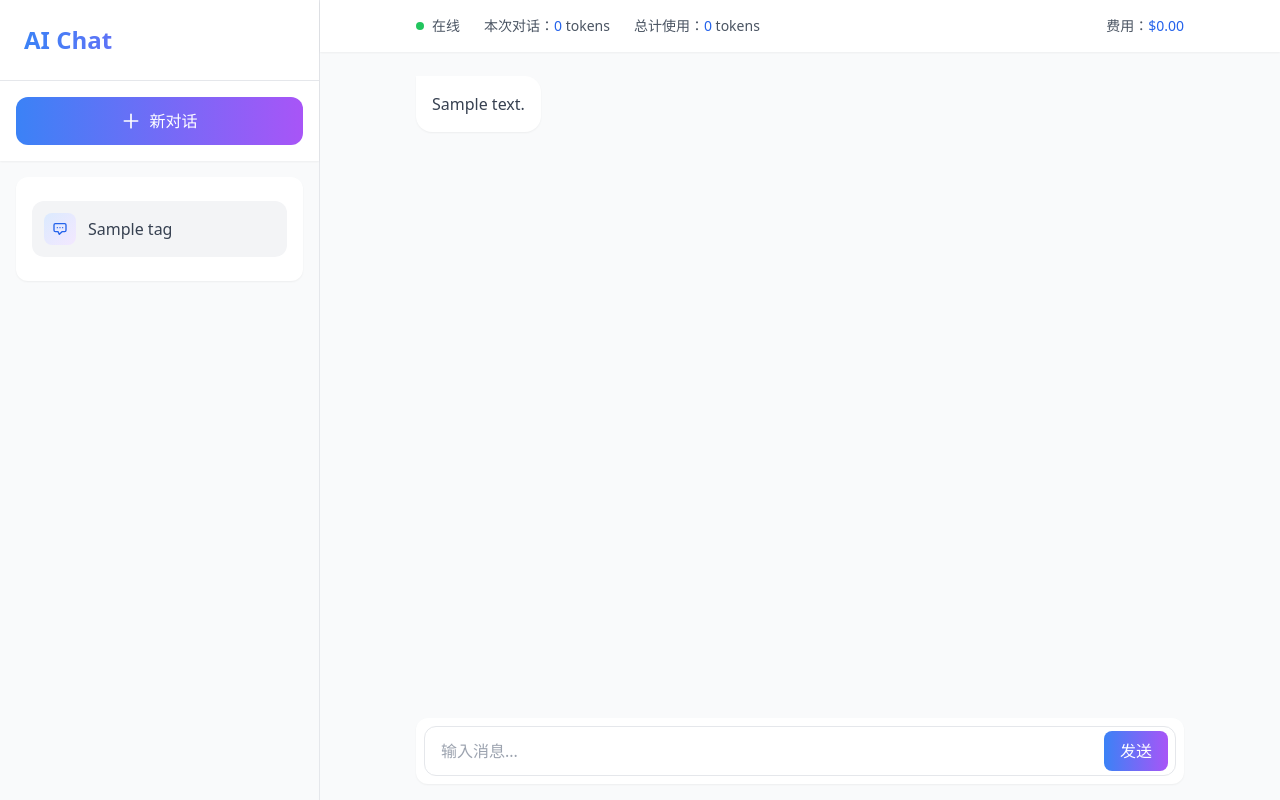
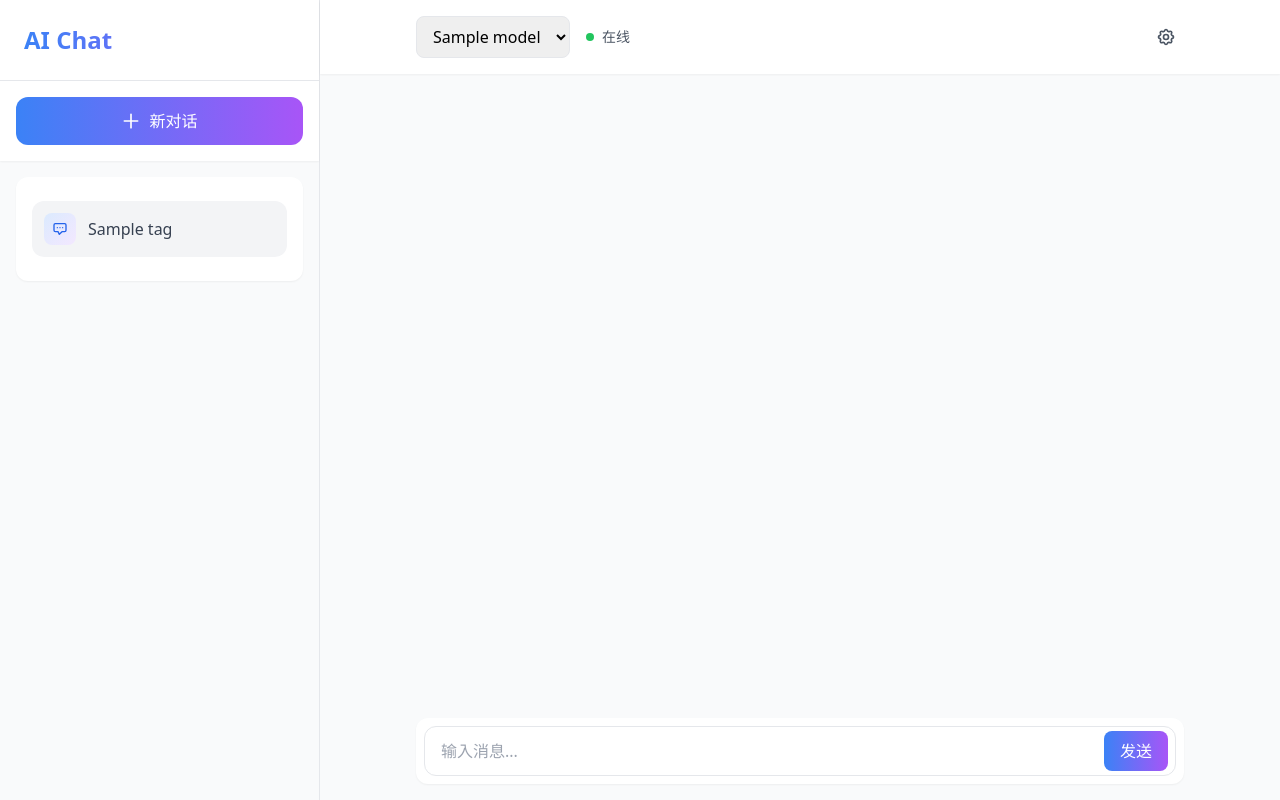
Before and after one commit to HFHL/LLM-WEBUI, a Flask app: template templates/chat.html in a window 1280 px wide. Run offline with Flask 3, Linux system fonts and the light colour scheme; the template is opened without the code that fills it: most values are stand-ins (such as "Sample title", 1, 10 or a date in 2020); style sheets or scripts are compiled from the project's sources.

Commit message:
✨ feat: major updates and improvements
- 🎨 Add multi-model support with config.yaml
- 💄 Redesign UI with Tailwind CSS
- 🔧 Add API key management
- 📊 Add token usage tracking per conversation
- 📝 Update README with emojis and better structure
- 🗃️ Improve database schema for usage stats

```diff
--- a/app.py
+++ b/app.py
@@ -1,18 +1,13 @@
 from flask import Flask, render_template, request, jsonify
 from openai import OpenAI
 import database as db
+import yaml
 
 app = Flask(__name__, static_folder='static')
 
-# 配置OpenAI客户端
-client = OpenAI(
-    api_key="sk-5aR4NN53msPzKfSF1995F0D3673841F3A3Bf4131110375Bd",
-    base_url="https://az.gptplus5.com/v1"  # 请替换为实际的base URL
-)
-
-# 用于跟踪总使用量
-total_tokens = 0
-total_cost = 0
+# 读取配置文件
+with open('config.yaml', 'r') as file:
+    config = yaml.safe_load(file)
 
 # 初始化数据库
 db.init_db()
@@ -20,25 +15,38 @@
 @app.route('/')
 def home():
     tags = db.get_all_tags()
-    return render_template('chat.html', tags=tags)
+    models = config.get('models', {})
+    api_key = db.get_api_key()  # 新增：获取API key
+    return render_template('chat.html', tags=tags, models=models, api_key=api_key)
 
-@app.route('/create_tag', methods=['POST'])
-def create_tag():
-    name = request.json.get('name', f'对话 {len(db.get_all_tags()) + 1}')
-    tag_id = db.create_tag(name)
-    return jsonify({"tag_id": tag_id, "name": name})
-
-@app.route('/get_history/<int:tag_id>')
-def get_history(tag_id):
-    history = db.get_conversation_history(tag_id)
-    return jsonify({"history": history})
+@app.route('/update_api_key', methods=['POST'])
+def update_api_key():
+    api_key = request.json.get('api_key')
+    db.update_api_key(api_key)  # 新增：更新API key
+    return jsonify({"status": "success"})
 
 @app.route('/chat', methods=['POST'])
 def chat():
-    global total_tokens, total_cost
     try:
         message = request.json.get('message', '')
         tag_id = request.json.get('tag_id')
+        model_key = request.json.get('model', 'gpt4o')
+
+        # 获取模型配置
+        model_config = config['models'].get(model_key, config['models']['gpt4o'])
+
+        # 打印模型信息
+        print(f"\nSelected Model: {model_config['name']}")
+        print(f"Base URL: {model_config['base_url']}\n")
+
+        # 使用当前的API key
+        api_key = db.get_api_key()
+
+        # 配置OpenAI客户端
+        client = OpenAI(
+            api_key=api_key,
+            base_url=model_config['base_url']
+        )
 
         # 获取历史记录
         conversation_history = db.get_conversation_history(tag_id)
@@ -49,7 +57,7 @@
 
         # 调用OpenAI API
         response = client.chat.completions.create(
-            model="gpt-4o",
+            model=model_key,
             messages=conversation_history
         )
 
@@ -57,18 +65,20 @@
         assistant_message = response.choices[0].message.content
         db.add_message(tag_id, "assistant", assistant_message)
 
-        # 计算token使用情况
+        # 计算并更新该对话的token使用情况
         tokens_used = response.usage.total_tokens
-        total_tokens += tokens_used
         cost = (tokens_used / 1000) * 0.03
-        total_cost += cost
+        db.update_tag_usage(tag_id, tokens_used, cost)  # 新增：更新特定对话的使用统计
+
+        # 获取总使用量
+        total_usage = db.get_total_usage()  # 新增：获取所有对话的总使用量
 
         return jsonify({
             "reply": assistant_message,
             "tokens_used": tokens_used,
-            "total_tokens": total_tokens,
             "cost": f"${cost:.4f}",
-            "total_cost": f"${total_cost:.4f}"
+            "total_tokens": total_usage['tokens'],
+            "total_cost": f"${total_usage['cost']:.4f}"
         })
     except Exception as e:
         return jsonify({"error": str(e)}), 500
--- a/templates/chat.html
+++ b/templates/chat.html
@@ -3,6 +3,7 @@
 <head>
     <title>AI Chat Assistant</title>
     <link href="{{ url_for('static', filename='css/output.css') }}" rel="stylesheet">
+    <script defer src="https://unpkg.com/alpinejs@3.x.x/dist/cdn.min.js"></script>
 </head>
 <body class="bg-gray-50">
     <div class="h-screen flex">
@@ -61,25 +62,65 @@
             </div>
         </div>
 
-        <!-- 主聊天区域 -->
+        <!-- 主聊区域 -->
         <div class="flex-1 flex flex-col bg-gray-50">
             <!-- 顶部统计栏 -->
             <div class="bg-white p-4 shadow-sm">
                 <div class="max-w-3xl mx-auto flex items-center justify-between">
-                    <div class="flex items-center gap-6">
+                    <div class="flex items-center gap-4">
+                        <!-- 模型选择下拉框 -->
+                        <select id="model-select"
+                                class="px-3 py-2 border border-gray-200 rounded-lg focus:outline-none focus:ring-2 focus:ring-blue-500">
+                            {% for model_key, model in models.items() %}
+                            <option value="{{ model_key }}">{{ model.name }}</option>
+                            {% endfor %}
+                        </select>
+
                         <div class="flex items-center gap-2">
                             <div class="w-2 h-2 rounded-full bg-green-500"></div>
                             <span class="text-sm text-gray-600">在线</span>
                         </div>
-                        <div class="text-sm text-gray-600">
-                            本次对话：<span id="current-tokens" class="text-blue-600 font-medium">0</span> tokens
+                    </div>
+
+                    <!-- 设置按钮 -->
+                    <div class="relative" x-data="{ settingsOpen: false }">
+                        <button @click="settingsOpen = !settingsOpen"
+                                class="p-2 hover:bg-gray-100 rounded-lg transition-colors duration-200">
+                            <svg class="w-5 h-5 text-gray-600" fill="none" stroke="currentColor" viewBox="0 0 24 24">
+                                <path stroke-linecap="round" stroke-linejoin="round" stroke-width="2"
+                                      d="M10.325 4.317c.426-1.756 2.924-1.756 3.35 0a1.724 1.724 0 002.573 1.066c1.543-.94 3.31.826 2.37 2.37a1.724 1.724 0 001.065 2.572c1.756.426 1.756 2.924 0 3.35a1.724 1.724 0 00-1.066 2.573c.94 1.543-.826 3.31-2.37 2.37a1.724 1.724 0 00-2.572 1.065c-.426 1.756-2.924 1.756-3.35 0a1.724 1.724 0 00-2.573-1.066c-1.543.94-3.31-.826-2.37-2.37a1.724 1.724 0 00-1.065-2.572c-1.756-.426-1.756-2.924 0-3.35a1.724 1.724 0 001.066-2.573c-.94-1.543.826-3.31 2.37-2.37.996.608 2.296.07 2.572-1.065z"></path>
+                                <path stroke-linecap="round" stroke-linejoin="round" stroke-width="2" d="M15 12a3 3 0 11-6 0 3 3 0 016 0z"></path>
+                            </svg>
+                        </button>
+
+                        <!-- 设置下拉菜单 -->
+                        <div x-show="settingsOpen"
+                             @click.away="settingsOpen = false"
+                             x-transition:enter="transition ease-out duration-200"
+                             x-transition:enter-start="opacity-0 transform scale-95"
+                             x-transition:enter-end="opacity-100 transform scale-100"
+                             x-transition:leave="transition ease-in duration-100"
+                             x-transition:leave-start="opacity-100 transform scale-100"
+                             x-transition:leave-end="opacity-0 transform scale-95"
+                             class="absolute right-0 mt-2 w-80 bg-white rounded-xl shadow-lg py-2 z-50">
+                            <div class="px-4 py-2 border-b">
+                                <div class="text-sm font-medium text-gray-700">设置</div>
+                            </div>
+                            <div class="px-4 py-3 space-y-4">
+                                <div>
+                                    <label class="text-sm text-gray-600 block mb-2">API Key</label>
+                                    <input type="password"
+                                           id="api-key-input"
+                                           value="{{ api_key or '' }}"
+                                           class="w-full px-3 py-2 border border-gray-200 rounded-lg focus:outline-none focus:ring-2 focus:ring-blue-500"
+                                           placeholder="输入 API Key">
+                                </div>
+                                <button onclick="updateApiKey()"
+                                        class="w-full px-4 py-2 bg-blue-500 text-white rounded-lg hover:bg-blue-600 transition-colors">
+                                    保存设置
+                                </button>
+                            </div>
                         </div>
-                        <div class="text-sm text-gray-600">
-                            总计使用：<span id="total-tokens" class="text-blue-600 font-medium">0</span> tokens
-                        </div>
-                    </div>
-                    <div class="text-sm text-gray-600">
-                        费用：<span id="total-cost" class="text-blue-600 font-medium">$0.00</span>
                     </div>
                 </div>
             </div>
@@ -100,6 +141,7 @@
                                class="w-full px-4 py-3 rounded-xl border border-gray-200 focus:border-blue-500
                                       focus:ring focus:ring-blue-200 transition-all duration-200
                                       placeholder-gray-400 text-gray-700">
+
                         <button onclick="sendMessage()"
                                 class="absolute right-4 px-4 py-2 bg-gradient-to-r from-blue-500 to-purple-500
                                        text-white rounded-lg hover:shadow-lg transition-all duration-300">
@@ -126,7 +168,12 @@
                 : 'bg-white shadow-sm text-gray-700 rounded-tl-none'
             } transform transition-all duration-300 hover:scale-[1.02]`;
 
-            innerDiv.textContent = message;
+            if (message.startsWith('<img')) {
+                innerDiv.innerHTML = message;
+            } else {
+                innerDiv.textContent = message;
+            }
+
             messageDiv.appendChild(innerDiv);
             chatContainer.appendChild(messageDiv);
             chatContainer.parentElement.scrollTop = chatContainer.parentElement.scrollHeight;
@@ -214,6 +261,21 @@
             location.reload();
         }
 
+        async function updateApiKey() {
+            const apiKey = document.getElementById('api-key-input').value;
+            const response = await fetch('/update_api_key', {
+                method: 'POST',
+                headers: {'Content-Type': 'application/json'},
+                body: JSON.stringify({ api_key: apiKey })
+            });
+
+            if (response.ok) {
+                alert('API Key 已更新');
+            } else {
+                alert('更新失败');
+            }
+        }
+
         async function sendMessage() {
             const input = document.getElementById('message-input');
             const message = input.value.trim();
@@ -232,26 +294,45 @@
                     // 添加新对话到历史列表
                     const historyList = document.getElementById('tags-list');
                     const newItem = document.createElement('div');
-                    newItem.className = 'history-item';
                     newItem.setAttribute('data-tag-id', data.tag_id);
                     newItem.setAttribute('onclick', `switchTag(${data.tag_id})`);
+                    newItem.className = 'group flex items-center justify-between p-3 my-2 rounded-xl hover:bg-gray-50 transition-all duration-200 cursor-pointer';
+
                     newItem.innerHTML = `
-                        <span>${data.name}</span>
+                        <div class="flex items-center gap-3">
+                            <div class="w-8 h-8 rounded-lg bg-gradient-to-br from-blue-100 to-purple-100 flex items-center justify-center text-blue-600">
+                                <svg class="w-4 h-4" fill="none" stroke="currentColor" viewBox="0 0 24 24">
+                                    <path stroke-linecap="round" stroke-linejoin="round" stroke-width="2"
+                                          d="M8 10h.01M12 10h.01M16 10h.01M9 16H5a2 2 0 01-2-2V6a2 2 0 012-2h14a2 2 0 012 2v8a2 2 0 01-2 2h-4l-4 4z"></path>
+                                </svg>
+                            </div>
+                            <span class="text-gray-700">${data.name}</span>
+                        </div>
                         <button onclick="deleteTag(${data.tag_id}, event)"
-                                style="float: right; background: none; border: none; cursor: pointer;">×</button>
+                                class="opacity-0 group-hover:opacity-100 transition-opacity duration-200 text-gray-400 hover:text-red-500">
+                            <svg class="w-5 h-5" fill="none" stroke="currentColor" viewBox="0 0 24 24">
+                                <path stroke-linecap="round" stroke-linejoin="round" stroke-width="2"
+                                      d="M19 7l-.867 12.142A2 2 0 0116.138 21H7.862a2 2 0 01-1.995-1.858L5 7m5 4v6m4-6v6m1-10V4a1 1 0 00-1-1h-4a1 1 0 00-1 1v3M4 7h16"></path>
+                            </svg>
+                        </button>
                     `;
-                    historyList.appendChild(newItem);
+
+                    historyList.insertBefore(newItem, historyList.firstChild);
                 }
 
                 addMessage(message, true);
                 input.value = '';
+
+                const modelSelect = document.getElementById('model-select');
+                const selectedModel = modelSelect.value;
 
                 const response = await fetch('/chat', {
                     method: 'POST',
                     headers: {'Content-Type': 'application/json'},
                     body: JSON.stringify({
                         message: message,
-                        tag_id: currentTagId
+                        tag_id: currentTagId,
+                        model: selectedModel
                     })
                 });
                 const data = await response.json();
```
Also changed, not shown: database.py (+80 -1 lines), README.md, 1 other file.
